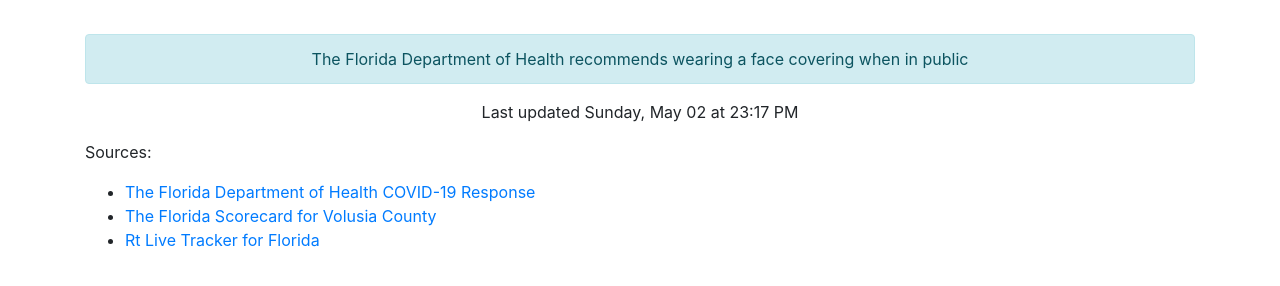
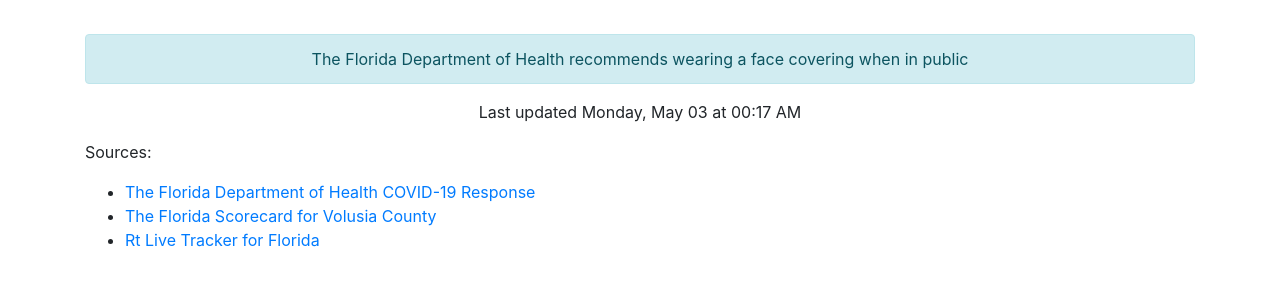
Before and after one commit to thinkjson/timeforchurch, a Jekyll site: the page built from index.md, in a window 1280 px wide. Shown: the part 544-830 px from the top of the page. Built offline with Jekyll 4.4.1, drawn with Linux system fonts in a browser that asks for light colours; our own code applies the rules of GitHub Pages for plain Markdown files.

Commit message:
Updating data

```diff
--- a/_includes/data.html
+++ b/_includes/data.html
@@ -10,4 +10,4 @@
     <div class="outcome text-success">YES</div>
     <div class="alert alert-info" role="alert">The Florida Department of Health recommends wearing a face covering when in public</div>
 
-    <p>Last updated Sunday, May 02 at 23:17 PM</p>
+    <p>Last updated Monday, May 03 at 00:17 AM</p>
```
